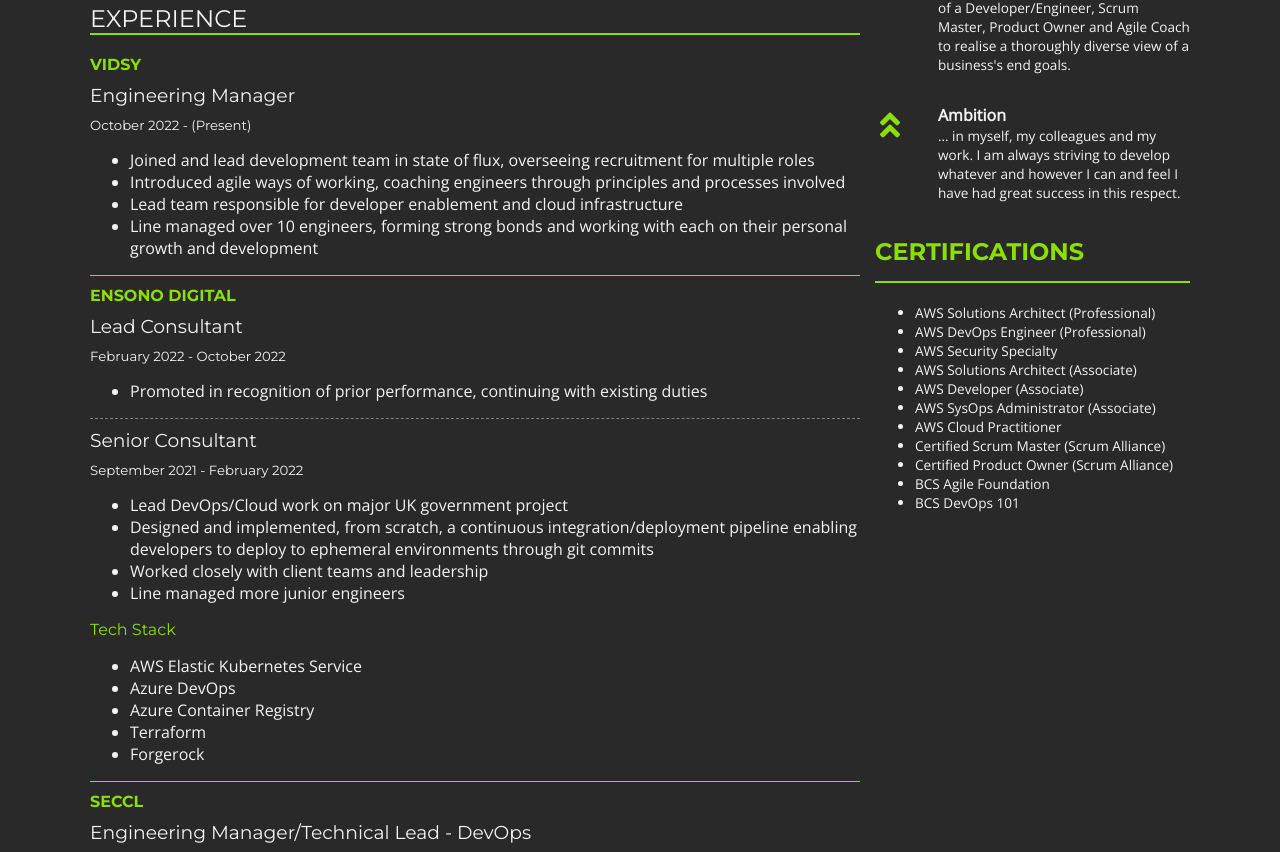
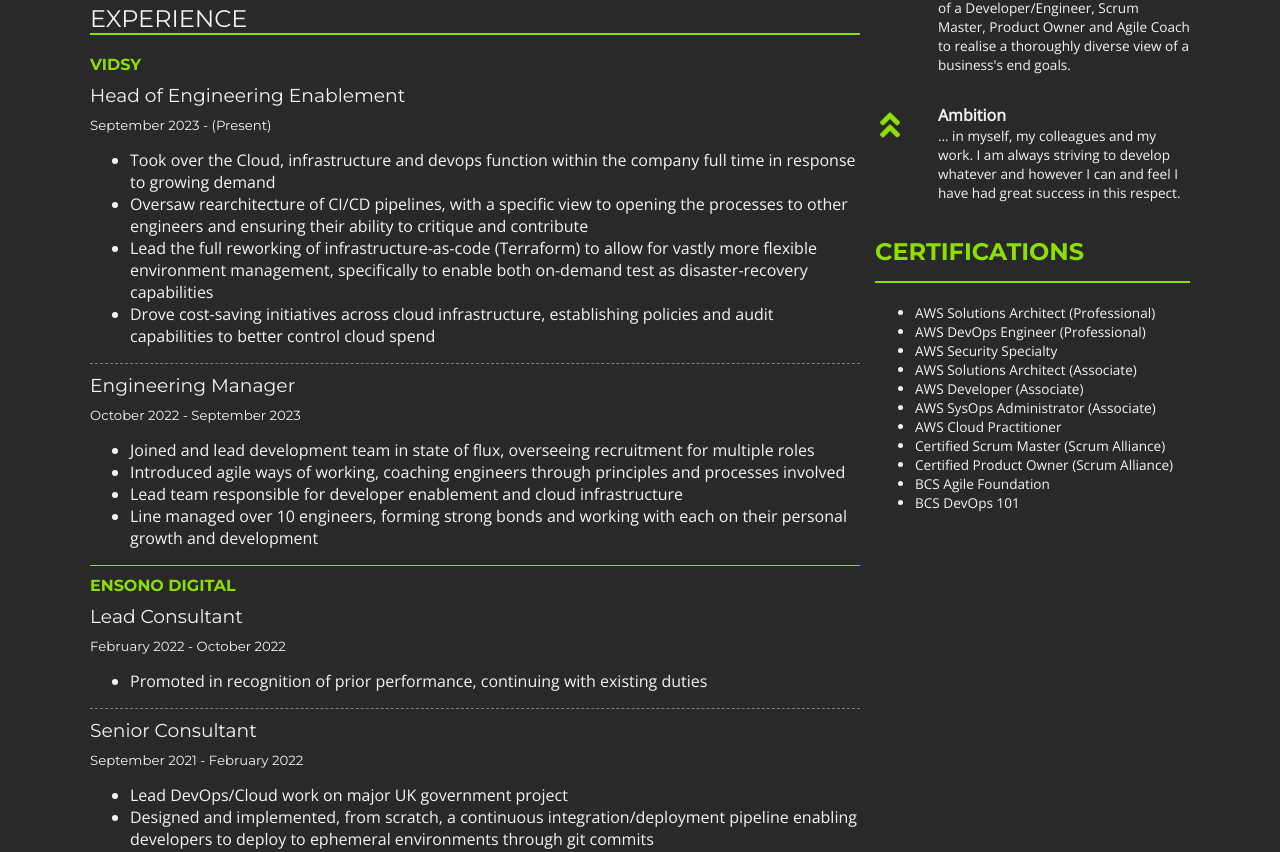
Before and after one commit to rjcoupe/cv, an Angular app: page / in a window 1280 px wide. Shown: the part 879-1731 px from the top of the page. Built offline with nearby package versions, Linux system fonts and the light colour scheme.

Commit message:
Add head of EE role

```diff
--- a/src/app/experience/experience.component.ts
+++ b/src/app/experience/experience.component.ts
@@ -18,10 +18,23 @@
 export class ExperienceComponent implements OnInit {
   jobs: IJob[] = [
     {
+      title: 'Head of Engineering Enablement',
+      employer: 'Vidsy',
+      location: 'Remote',
+      dateFrom: 'September 2023',
+      bullets: [
+        "Took over the Cloud, infrastructure and devops function within the company full time in response to growing demand",
+        "Oversaw rearchitecture of CI/CD pipelines, with a specific view to opening the processes to other engineers and ensuring their ability to critique and contribute",
+        "Lead the full reworking of infrastructure-as-code (Terraform) to allow for vastly more flexible environment management, specifically to enable both on-demand test as disaster-recovery capabilities",
+        "Drove cost-saving initiatives across cloud infrastructure, establishing policies and audit capabilities to better control cloud spend"
+      ]
+    },
+    {
       title: 'Engineering Manager',
       employer: 'Vidsy',
       location: 'Remote',
       dateFrom: 'October 2022',
+      dateTo: 'September 2023',
       bullets: [
         "Joined and lead development team in state of flux, overseeing recruitment for multiple roles",
         "Introduced agile ways of working, coaching engineers through principles and processes involved",
```
